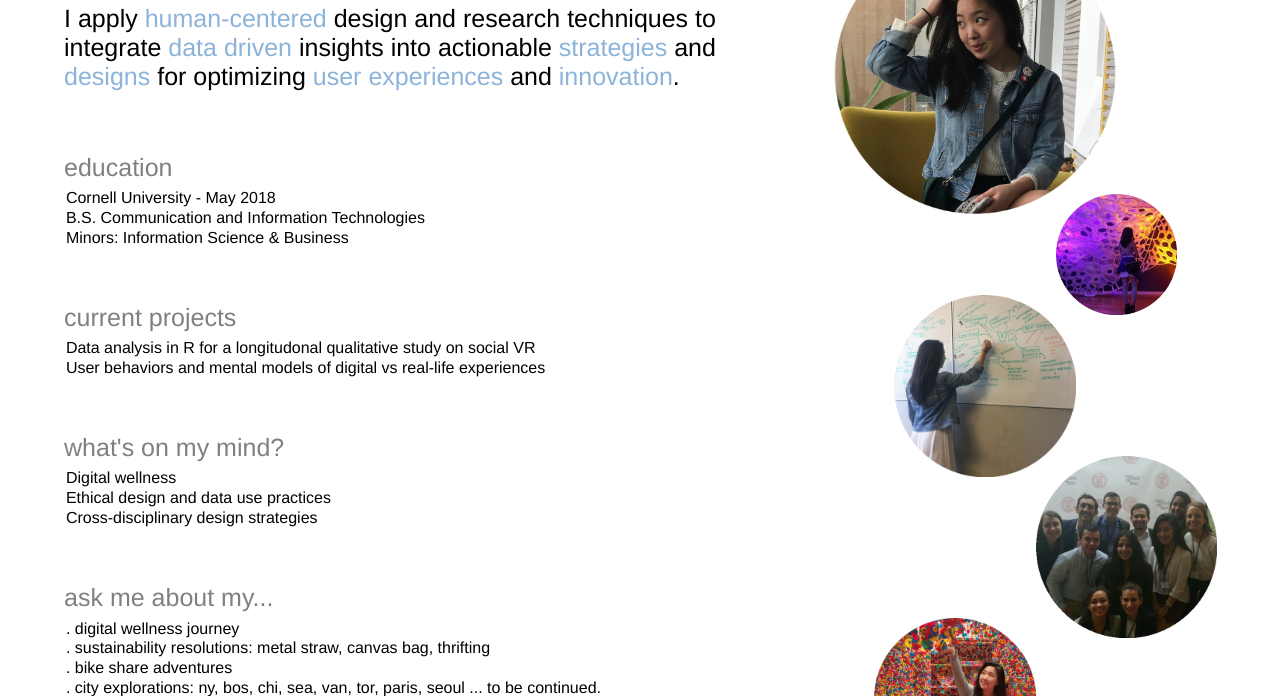
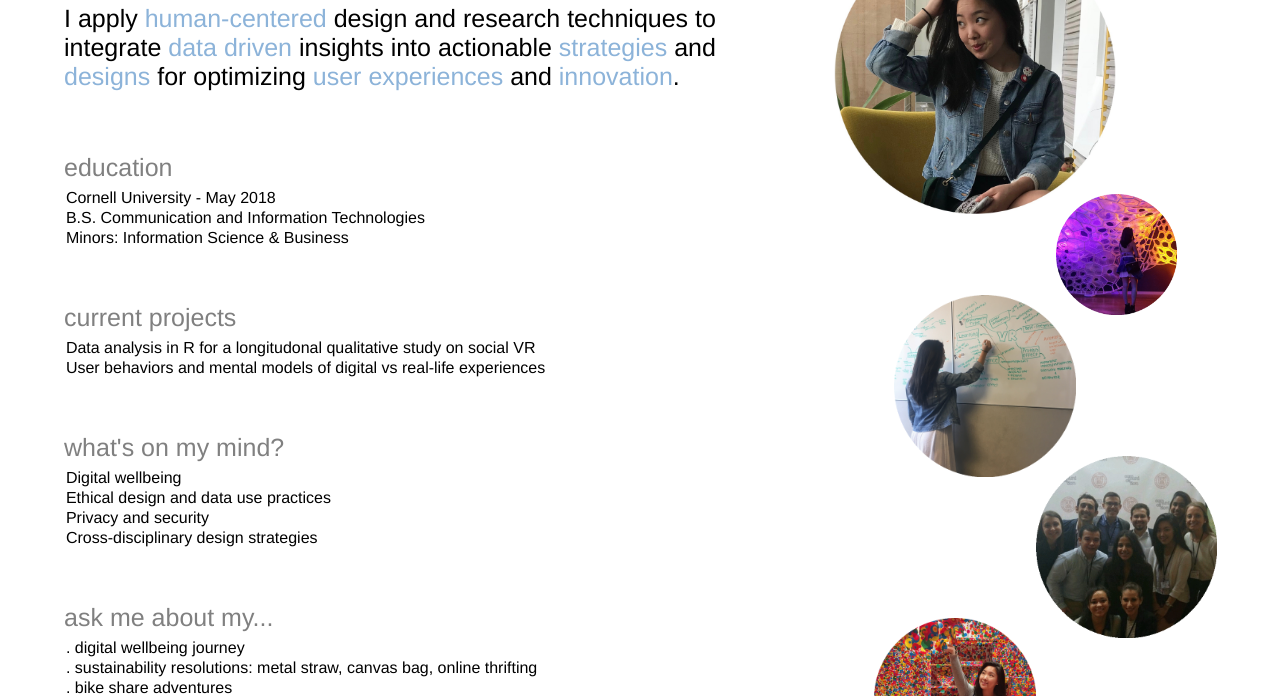
Before and after one commit to lesliepark/leslie-park, a plain HTML site: page index.html in a window 1280 px wide. Shown: the part 240-936 px from the top of the page. Drawn offline with Linux system fonts and the light colour scheme.

Commit message:
Add files via upload
edit index.html

```diff
--- a/index.html
+++ b/index.html
@@ -111,15 +111,16 @@
 
       <div class = "aboutSection">
         <h2> what's on my mind? </h2>
-        <p> Digital wellness </p>
+        <p> Digital wellbeing </p>
         <p> Ethical design and data use practices </p>
+        <p> Privacy and security </p>
         <p> Cross-disciplinary design strategies </p>
       </div>
 
       <div class = "aboutSection">
         <h2> ask me about my... </h2>
-        <p> . digital wellness journey </p>
-        <p> . sustainability resolutions: metal straw, canvas bag, thrifting </p>
+        <p> . digital wellbeing journey </p>
+        <p> . sustainability resolutions: metal straw, canvas bag, online thrifting </p>
         <p> . bike share adventures </p>
         <p> . city explorations: ny, bos, chi, sea, van, tor, paris, seoul ... to be continued. </p>
         <p>
@@ -256,6 +257,7 @@
           <li> Front-End Web: HTML, CSS </li>
           <li> Python </li>
           <li> SQL </li>
+          <li> Markdown </li>
           <li> Sketch </li>
           <li> Balsamic </li>
           <li> Invision </li>
```
